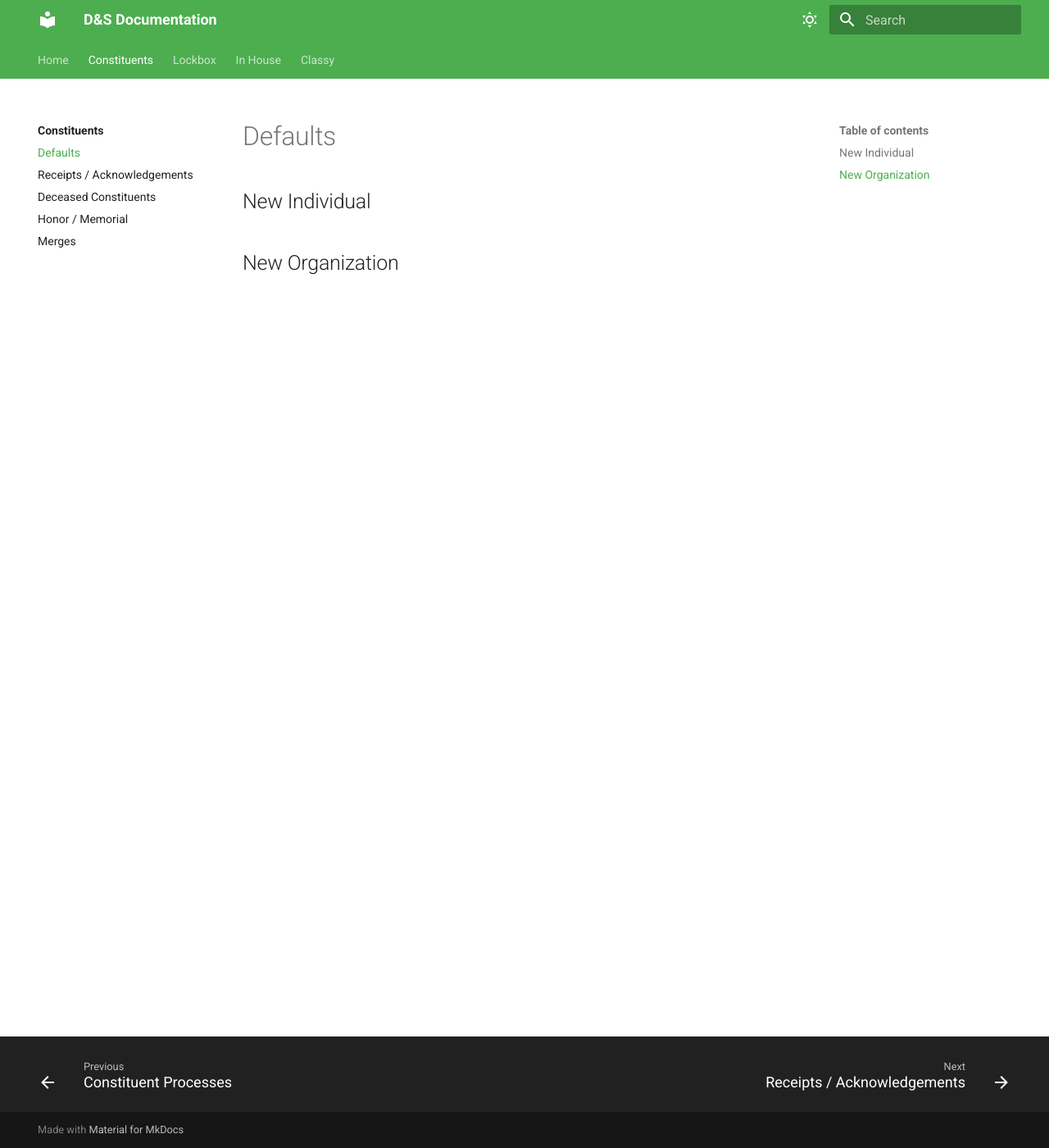
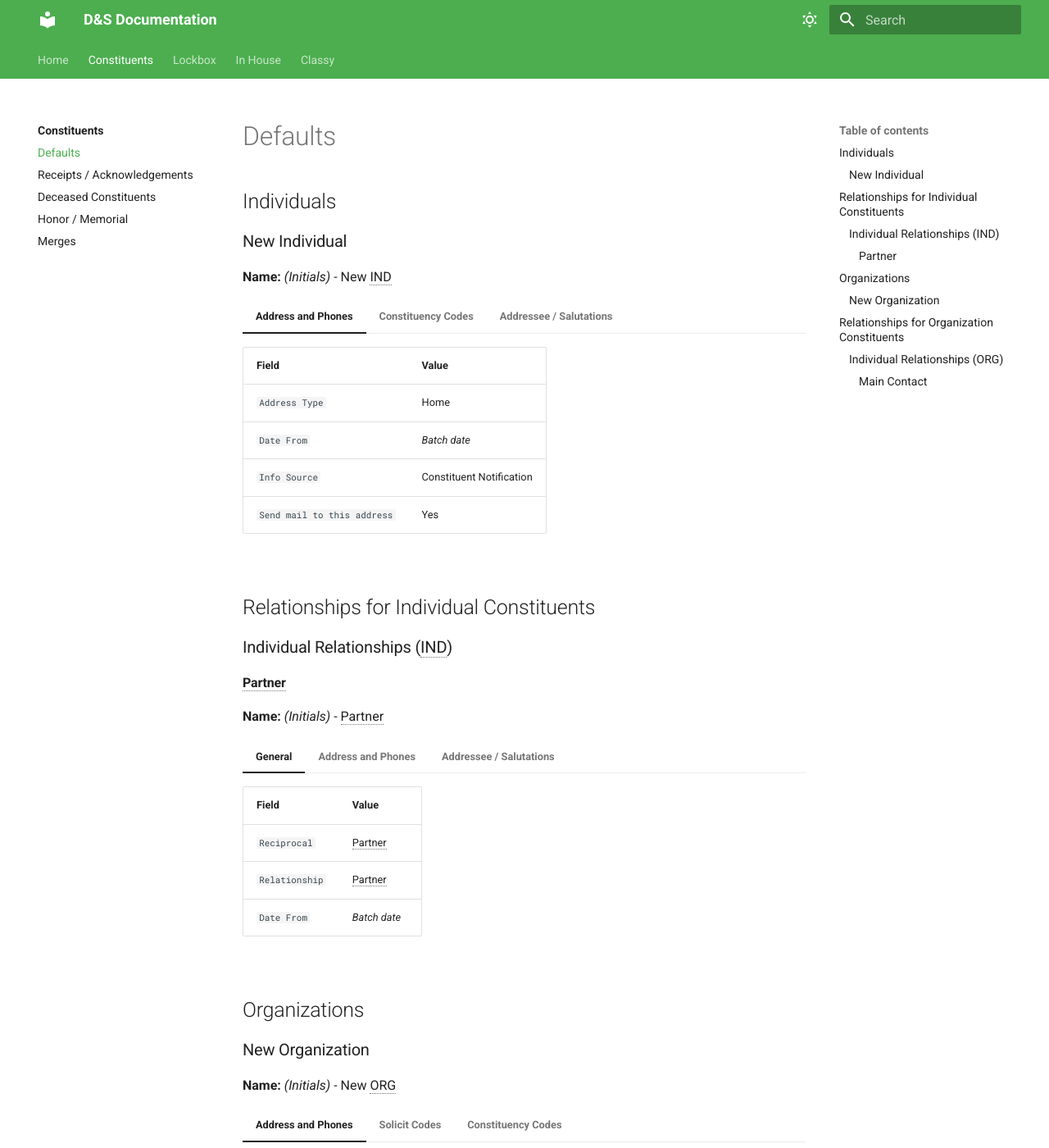
Before and after one commit to jsalsbury-ofb/ofb-docs, an MkDocs documentation site: the page built from docs/constituents/defaults.md, in a window 1280 px wide and 1400 px high. Shown: the whole window at 82% size. Built offline with MkDocs 1.6.1 and Material for MkDocs 9.7.7, drawn with Linux system fonts in a browser that asks for light colours; some of the changed text lies outside the part shown.

Commit message:
Wrote constituents defaults article.

```diff
--- a/docs/constituents/defaults.md
+++ b/docs/constituents/defaults.md
@@ -1,5 +1,121 @@
 # Defaults
 
-## New Individual
+## Individuals
 
-## New Organization
+### New Individual
+
+**Name:** *(Initials)* - New IND
+
+=== "Address and Phones"
+
+    | Field                       | Value                         |
+    | --------------------------- | ----------------------------- |
+    | `Address Type`              | Home                          |
+    | `Date From`                 | *Batch date*                  |
+    | `Info Source`               | Constituent Notification      |
+    | `Send mail to this address` | Yes                           |
+
+=== "Constituency Codes"
+
+    | Field         | Value        |
+    | ------------- | ------------ |
+    | `Code`        | Individual   |
+    | `Description` | IND          |
+    | `Date From`   | *Batch date* |
+
+=== "Addressee / Salutations"
+
+    | Field                       | Value                       |
+    | --------------------------- | --------------------------- |
+    | `Primary addressee`         | William and Margaret Smith  |
+    | `Primary salutation`        | William and Margaret        |
+
+## Relationships for Individual Constituents
+
+### Individual Relationships (IND)
+
+#### Partner
+
+**Name:** *(Initials)* - Partner
+
+=== "General"
+
+    | Field                       | Value                         |
+    | --------------------------- | ----------------------------- |
+    | `Reciprocal`                | Partner                       |
+    | `Relationship`              | Partner                       |
+    | `Date From`                 | *Batch date*                  |
+
+=== "Address and Phones"
+
+    | Field                       | Value                         |
+    | --------------------------- | ----------------------------- |
+    | `Date From`                 | *Batch date*                  |
+
+=== "Addressee / Salutations"
+
+    | Field                       | Value                       |
+    | --------------------------- | --------------------------- |
+    | `Primary salutation`        | William                     |
+
+## Organizations
+
+### New Organization
+
+**Name:** *(Initials)* - New ORG
+
+=== "Address and Phones"
+
+    | Field                       | Value                         |
+    | --------------------------- | ----------------------------- |
+    | `Address Type`              | Business                      |
+    | `Date From`                 | *Batch date*                  |
+    | `Info Source`               | Constituent Notification      |
+
+=== "Solicit Codes"
+
+    | Field                       | Value                         |
+    | --------------------------- | ----------------------------- |
+    | `Solicit Code`              | No Direct Mail - Per OFB      |
+
+=== "Constituency Codes"
+
+    | Field         | Value        |
+    | ------------- | ------------ |
+    | `Code`        | Business     |
+    | `Description` | BUS          |
+    | `Date From`   | *Batch date* |
+
+## Relationships for Organization Constituents
+
+### Individual Relationships (ORG)
+
+#### Main Contact
+
+**Name:** *(Initials)* - Main Contact
+
+=== "General"
+
+    | Field             | Value                         |
+    | ----------------- | ----------------------------- |
+    | `Reciprocal`      | Employer                      |
+    | `Relationship`    | Employee                      |
+    | `Is Contact`      | Yes                           |
+    | `Date From`       | *Batch date*                  |
+    | `Contact Type`    | Main Contact                  |
+
+=== "Address and Phones"
+
+    | Field                       | Value                         |
+    | --------------------------- | ----------------------------- |
+    | `Address Type`              | Business                      |
+    | `Date From`                 | *Batch date*                  |
+    | `Info Source`               | Constituent Notification      |
+
+=== "Addressee / Salutations"
+
+    | Field                         | Value                       |
+    | ----------------------------- | --------------------------- |
+    | `Primary salutation`          | William                     |
+    | `Business Contact Addressee`  | William Smith               |
+    | `Business Contact Salutation` | William                     |
```
Also changed, not shown: docs/lockbox/import.md (+2 -2 lines), includes/mkdocs.md (+12 -0 lines), docs/lockbox/commit.md (line endings or trailing spaces), docs/lockbox/gift-entry.md (line endings or trailing spaces).
